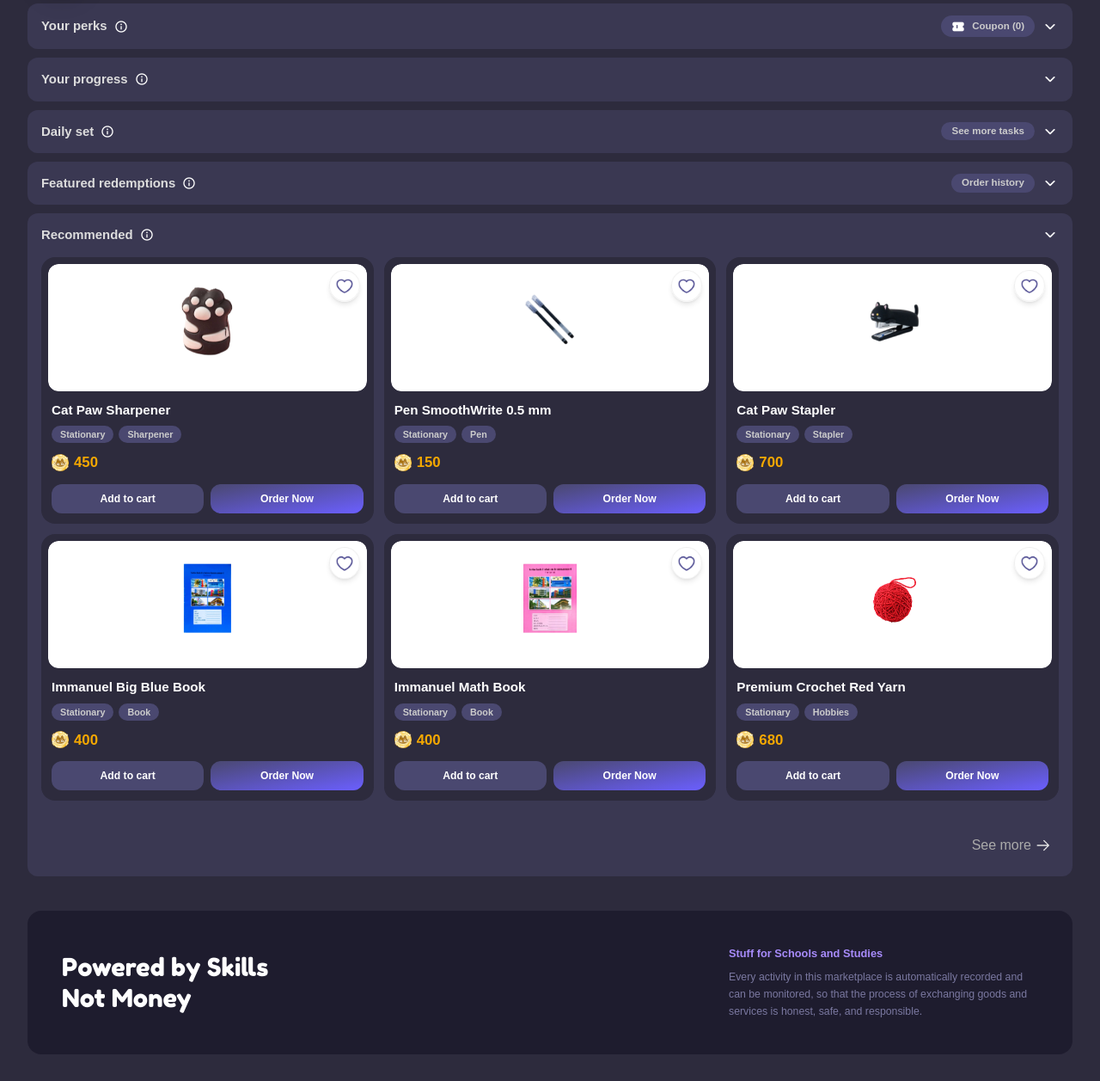
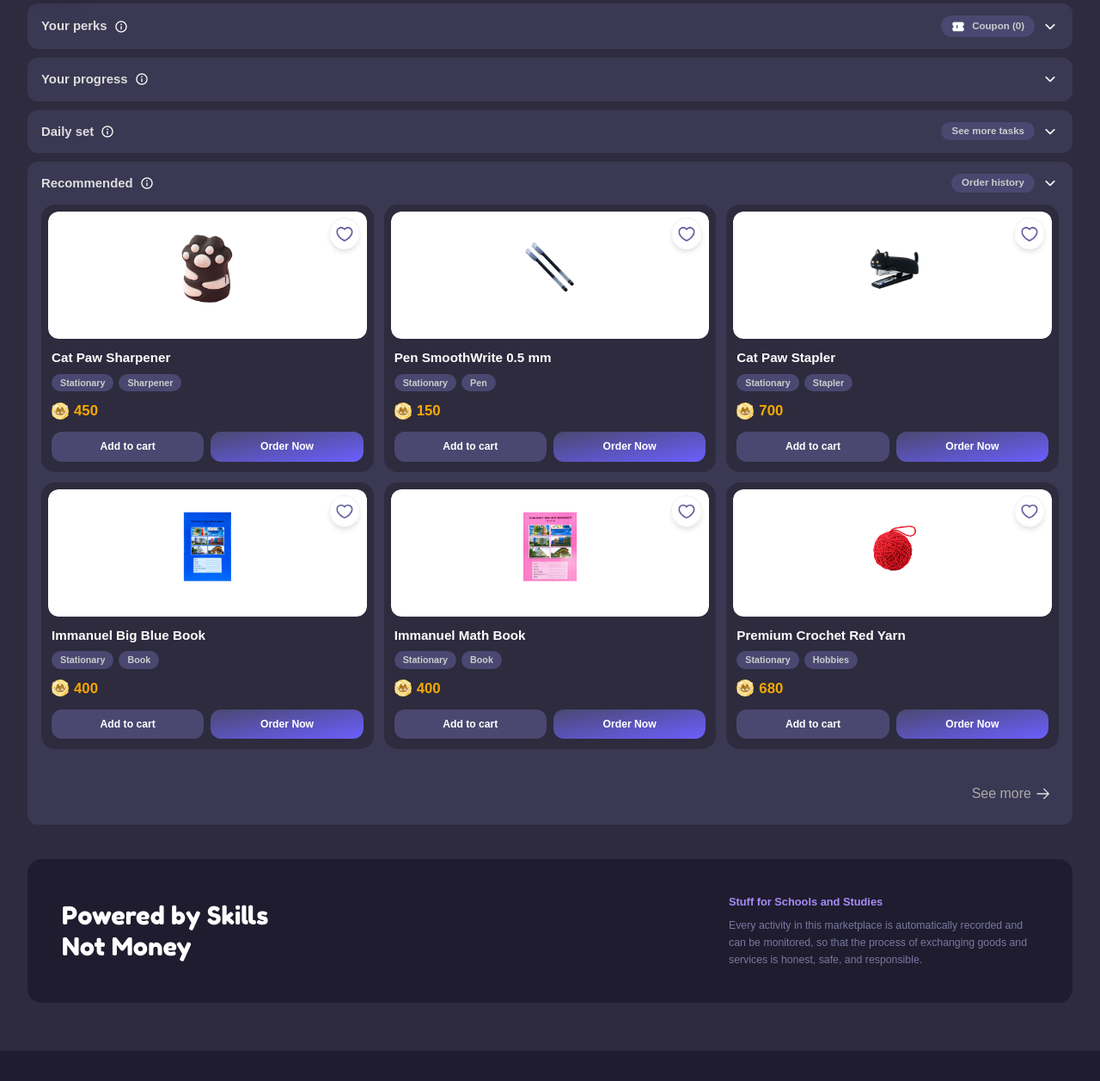
Before and after one commit to WilshenGouwesley/PWL-Kelompok-7-Meowlet, a PHP site: page /main in a window 1280 px wide. Shown: the part 622-1879 px from the top of the page at 86% size. Run offline with PHP 8.4, Linux system fonts and the light colour scheme; some libraries are stand-ins or nearby versions; some web fonts are replaced.

Commit message:
feat: implement main page

```diff
--- a/app/views/main/main.php
+++ b/app/views/main/main.php
@@ -107,22 +107,6 @@
         </div>
       </div>
 
-      <!-- FEATURED REDEMPTIONS -->
-      <div class="bg-[#3a3852] rounded-xl overflow-hidden">
-        <button onclick="toggle('redeem')" class="w-full flex items-center justify-between px-4 py-3.5 hover:bg-white/5 transition-colors">
-          <span class="flex items-center gap-2 font-bold text-[.93rem] text-[#ddd]">
-            Featured redemptions
-            <img src="/assets/img/about.png" alt="about" class="w-4 h-4">
-          </span>
-          <span class="flex items-center gap-2">
-            <span class="bg-[#4a4870] text-[#ccc] text-[.72rem] font-bold rounded-full px-3 py-0.5">Order history</span>
-            <img src="/assets/img/up.png" id="arrow-redeem" class="w-5 h-5 transition-transform duration-300 rotate-180">
-          </span>
-        </button>
-        <div id="b-redeem" data-open="1" style="overflow:hidden;transition:max-height .35s ease;max-height:300px">
-        </div>
-      </div>
-
       <!-- RECOMMENDED -->
       <div class="bg-[#3a3852] rounded-xl overflow-hidden">
         <button onclick="toggle('rec')" class="w-full flex items-center justify-between px-4 py-3.5 hover:bg-white/5 transition-colors">
@@ -130,7 +114,10 @@
             Recommended
             <img src="/assets/img/about.png" alt="about" class="w-4 h-4">
           </span>
-          <img src="/assets/img/up.png" id="arrow-rec" class="w-5 h-5 transition-transform duration-300 rotate-180">
+          <span class="flex items-center gap-2">
+            <span class="bg-[#4a4870] text-[#ccc] text-[.72rem] font-bold rounded-full px-3 py-0.5">Order history</span>
+            <img src="/assets/img/up.png" id="arrow-rec" class="w-5 h-5 transition-transform duration-300 rotate-180">
+          </span>
         </button>
         <div id="b-rec" data-open="1" style="overflow:hidden;transition:max-height .5s ease;max-height:2000px">
           <div class="px-4 pb-4 grid grid-cols-3 gap-3">
```
